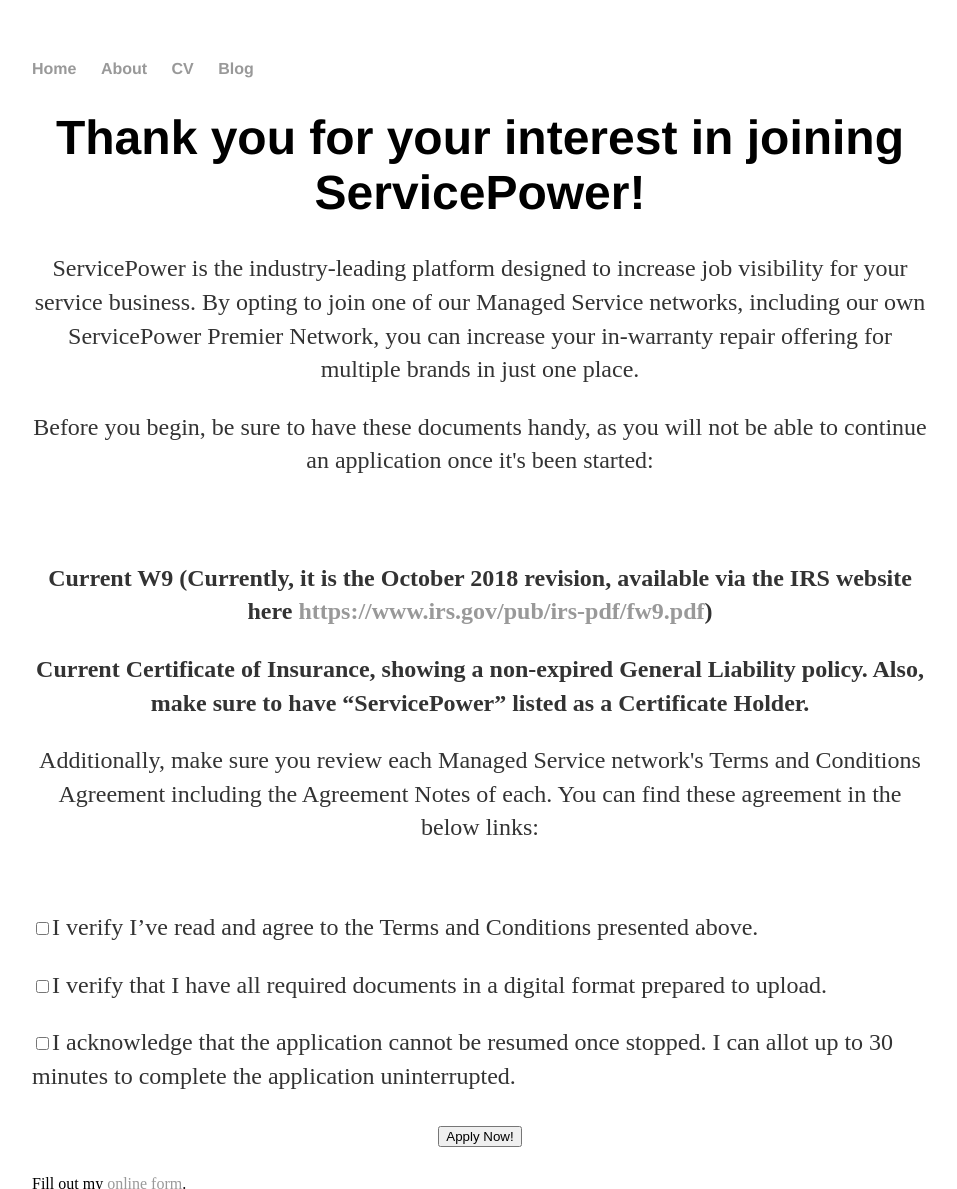
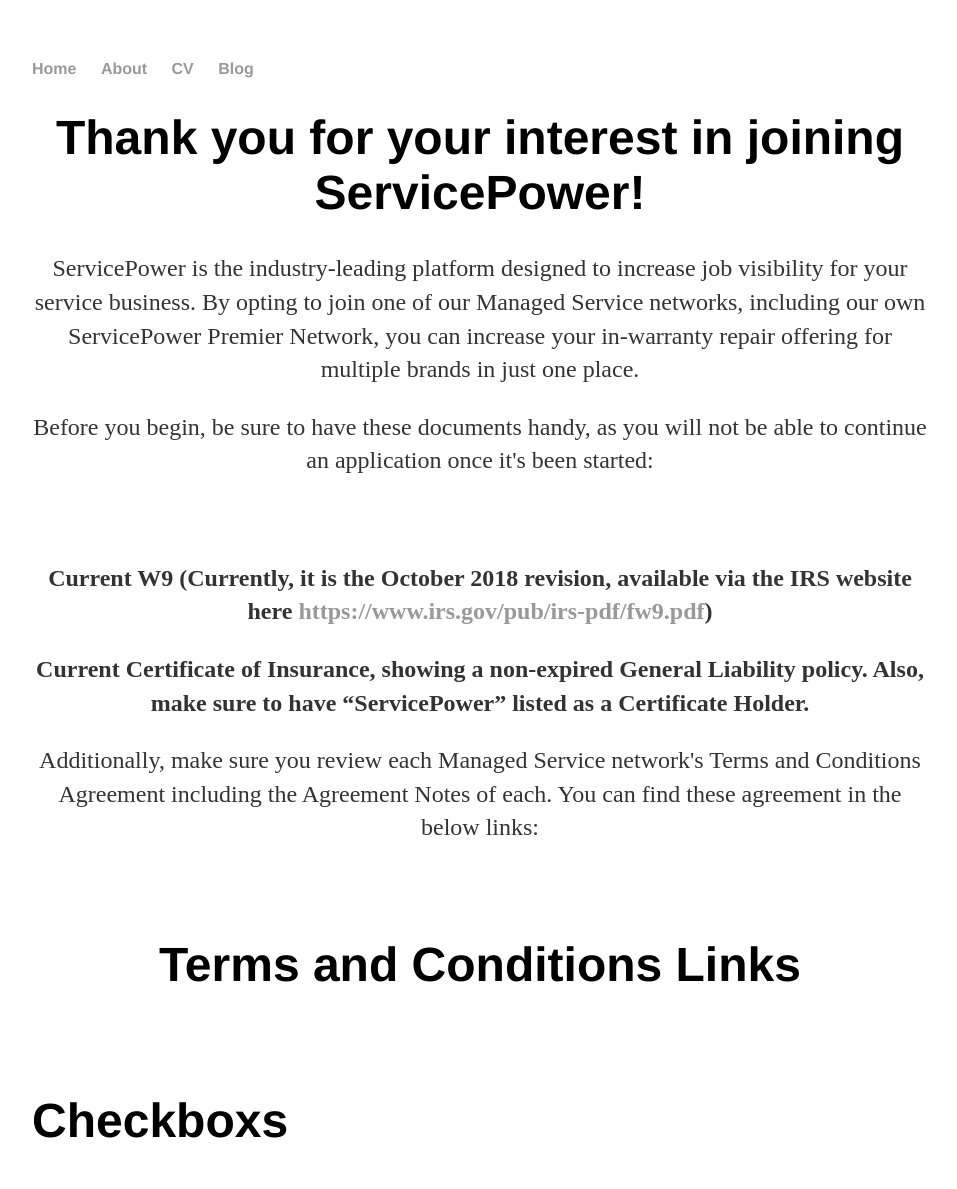
Before and after one commit to servicepowerdavid/servicepowerdavid.github.io, a Jekyll site: the page built from index.html, in a window 1280 px wide, cut to the strip 0-1189 px from the top of the page. Shown: the whole strip, without its empty margins (160-1117 px from the left). Built offline with Jekyll 4.4.1, drawn with Linux system fonts in a browser that asks for light colours.

Commit message:
Update index.html

```diff
--- a/index.html
+++ b/index.html
@@ -15,6 +15,12 @@
 
 	<p align=center>Additionally, make sure you review each Managed Service network's Terms and Conditions Agreement including the Agreement Notes of each. You can find these agreement in the below links:</p>
 	<br>
+	<br>
+	<h1 align=center>Terms and Conditions Links</h1>
+	<br>
+	<br>
+	<h1>Checkboxs</h1>
+	<br>
 	<p align=left><input type="checkbox" name="test value="test">I verify I’ve read and agree to the Terms and Conditions presented above.
 	<p align=left><input type="checkbox" name="test value="test">I verify that I have all required documents in a digital format prepared to upload.
 	<p align=left><input type="checkbox" name="test value="test">I acknowledge that the application cannot be resumed once stopped. I can allot up to 30 minutes to complete the application uninterrupted.
```
